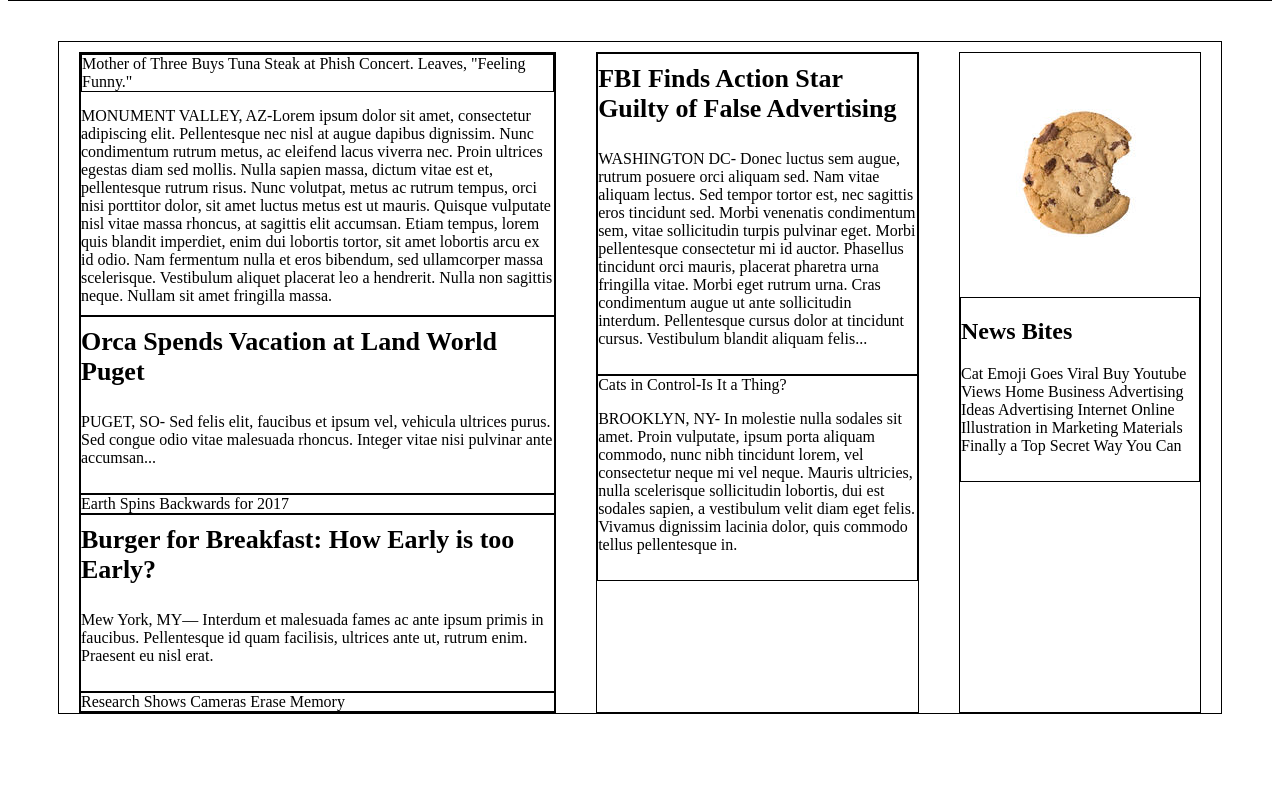
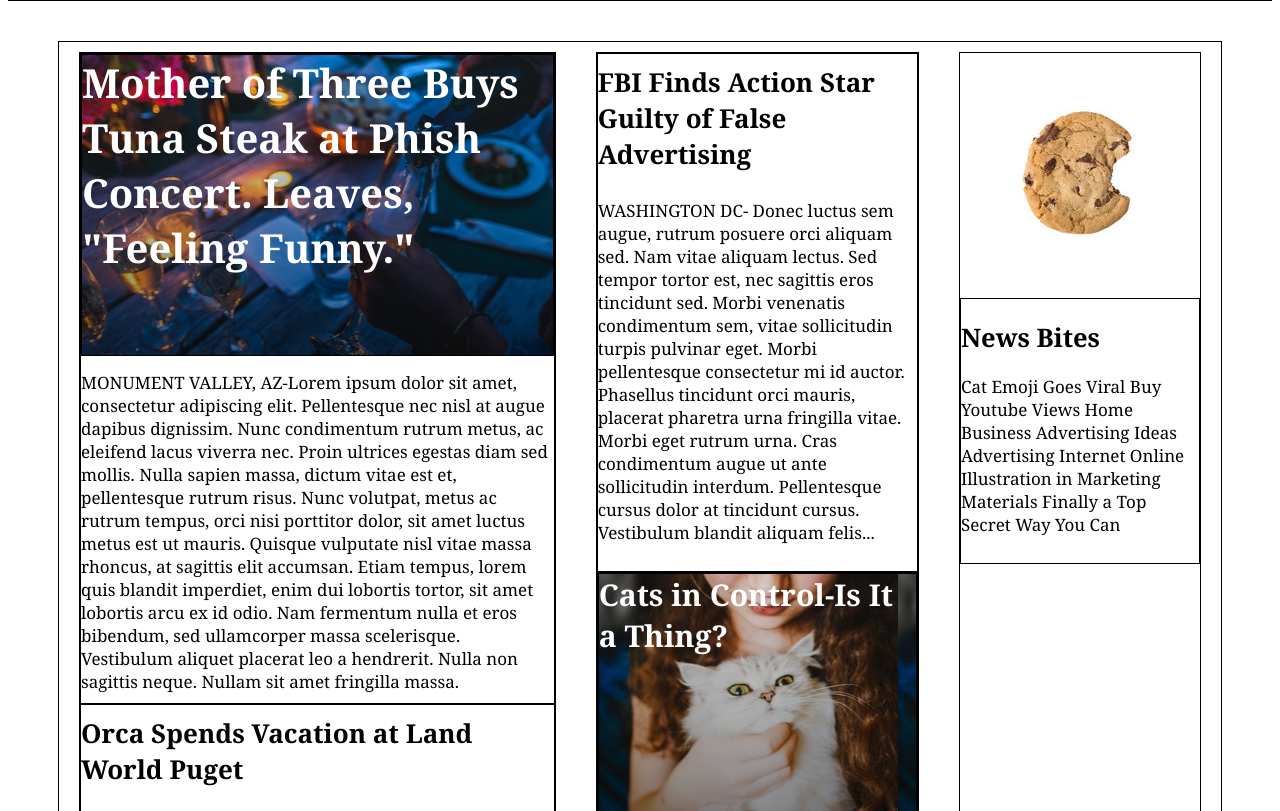
Before and after one commit to rhoffen/mytimes, a plain HTML site: page index.html in a window 1280 px wide. Shown: the part 101-912 px from the top of the page. Before the commit the page ends 823 px from the top, so only its background shows below. Drawn offline with Linux system fonts and the light colour scheme.

Commit message:
Main container images added and styled.

```diff
--- a/Resources/css/style.css
+++ b/Resources/css/style.css
@@ -51,6 +51,7 @@
   justify-content: space-around;
   margin: 40px 50px 0 50px;
   border: 1px solid black;
+  font-family: Georgia;
 }
 
 .article-title{
@@ -73,6 +74,8 @@
 article{
   border: 1px solid black;
   padding-bottom: 10px;
+  font-size: 17px;
+  color: black;
 }
 
 #blurb{
@@ -81,6 +84,15 @@ article{
   margin: 0;
 }
 
+.headline-box{
+  margin: 0 0 15px 0;
+  border: 1px solid black;
+  color: white;
+  display: flex;
+  font-weight: bold;
+  font-size: 30px;
+  min-height: 300px;
+}
 
 /*large container styling*/
 .large{
@@ -90,9 +102,9 @@ article{
   /*border: 1px solid black;*/
 }
 
-.leader-title{
-  margin: 0 0 15px 0;
-  border: 1px solid black;
+#main-headline{
+  background-image: url("../images/img-story-main.png");
+  font-size: 40px;
 }
 
 .phish{
@@ -104,18 +116,16 @@ article{
   /*border: 1px solid black;*/
 }
 
-article.earth{
-  border: 1px solid black;
-  padding: 0;
+#earth{
+  background-image: url("../images/img-story-2.png");
 }
 
 .breakfast{
   border: 1px solid black;
 }
 
-article.cameras{
-  border: 1px solid black;
-  padding: 0;
+#cameras{
+  background-image: url("../images/img-story-3.png");
 }
 /*middle column styling*/
 .medium{
@@ -129,6 +139,9 @@ article.cameras{
 
 }
 
+#cats{
+  background-image: url("../images/img-story-1.png");
+}
 /*last column styling*/
 .small{
   display: flex;
--- a/index.html
+++ b/index.html
@@ -24,7 +24,9 @@
     <section class="main-container">
       <section class="column" class="large">
         <article class="phish">
-          <p class = "leader-title">Mother of Three Buys Tuna Steak at Phish Concert. Leaves, "Feeling Funny."</p>
+          <div class="headline-box" id="main-headline">
+            Mother of Three Buys Tuna Steak at Phish Concert. Leaves, "Feeling Funny."
+          </div>
           <span class="byline">MONUMENT VALLEY, AZ-</span>Lorem ipsum dolor sit amet, consectetur adipiscing elit. Pellentesque nec nisl at augue dapibus dignissim. Nunc condimentum rutrum metus, ac eleifend lacus viverra nec. Proin ultrices egestas diam sed mollis. Nulla sapien massa, dictum vitae est et, pellentesque rutrum risus. Nunc volutpat, metus ac rutrum tempus, orci nisi porttitor dolor, sit amet luctus metus est ut mauris. Quisque vulputate nisl vitae massa rhoncus, at sagittis elit accumsan. Etiam tempus, lorem quis blandit imperdiet, enim dui lobortis tortor, sit amet lobortis arcu ex id odio. Nam fermentum nulla et eros bibendum, sed ullamcorper massa scelerisque. Vestibulum aliquet placerat leo a hendrerit. Nulla non sagittis neque. Nullam sit amet fringilla massa.
         </article>
 
@@ -33,18 +35,18 @@
           <p><span class="byline">PUGET, SO- </span>Sed felis elit, faucibus et ipsum vel, vehicula ultrices purus. Sed congue odio vitae malesuada rhoncus. Integer vitae nisi pulvinar ante accumsan...</p>
         </article>
 
-        <article class="earth">
-          <h1 id ="blurb">Earth Spins Backwards for 2017</h1>
-        </article>
+        <div class="headline-box" id="earth">
+          Earth Spins Backwards for 2017
+        </div>
 
         <article class="breakfast">
           <h1 class="article-title">Burger for Breakfast: How Early is too Early?</h1>
           <p><span class="byline-mod">Mew York, MY— </span>Interdum et malesuada fames ac ante ipsum primis in faucibus. Pellentesque id quam facilisis, ultrices ante ut, rutrum enim. Praesent eu nisl erat.</p>
         </article>
 
-        <article class="cameras">
-          <h1 id="blurb">Research Shows Cameras Erase Memory</h1>
-        </article>
+        <div class="headline-box" id="cameras">
+          Research Shows Cameras Erase Memory
+        </div>
       </section>
 
       <section class="column" class="medium">
@@ -53,8 +55,10 @@
           <p><span class = "byline">Washington DC- </span> Donec luctus sem augue, rutrum posuere orci aliquam sed. Nam vitae aliquam lectus. Sed tempor tortor est, nec sagittis eros tincidunt sed. Morbi venenatis condimentum sem, vitae sollicitudin turpis pulvinar eget. Morbi pellentesque consectetur mi id auctor. Phasellus tincidunt orci mauris, placerat pharetra urna fringilla vitae. Morbi eget rutrum urna. Cras condimentum augue ut ante sollicitudin interdum. Pellentesque cursus dolor at tincidunt cursus. Vestibulum blandit aliquam felis... </p>
         </article>
 
-        <article class="cats">
-          <h1 id="blurb">Cats in Control-Is It a Thing?</h2>
+        <article class="">
+          <div class="headline-box" id="cats">
+            Cats in Control-Is It a Thing?
+          </div>
           <p><span class="byline">Brooklyn, NY- </span> In molestie nulla sodales sit amet. Proin vulputate, ipsum porta aliquam commodo, nunc nibh tincidunt lorem, vel consectetur neque mi vel neque. Mauris ultricies, nulla scelerisque sollicitudin lobortis, dui est sodales sapien, a vestibulum velit diam eget felis. Vivamus dignissim lacinia dolor, quis commodo tellus pellentesque in.</p>
         </article>
       </section>
```
